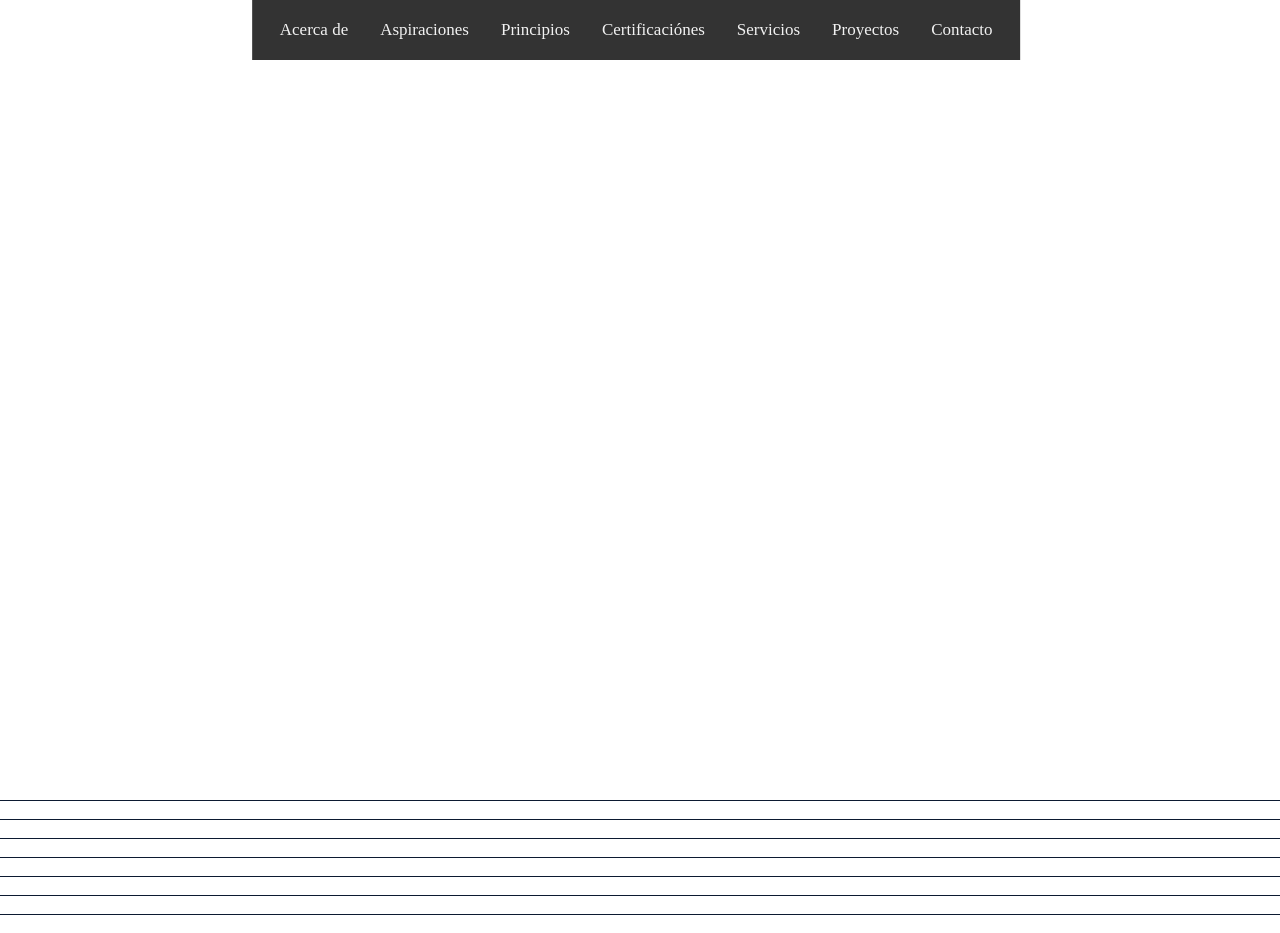
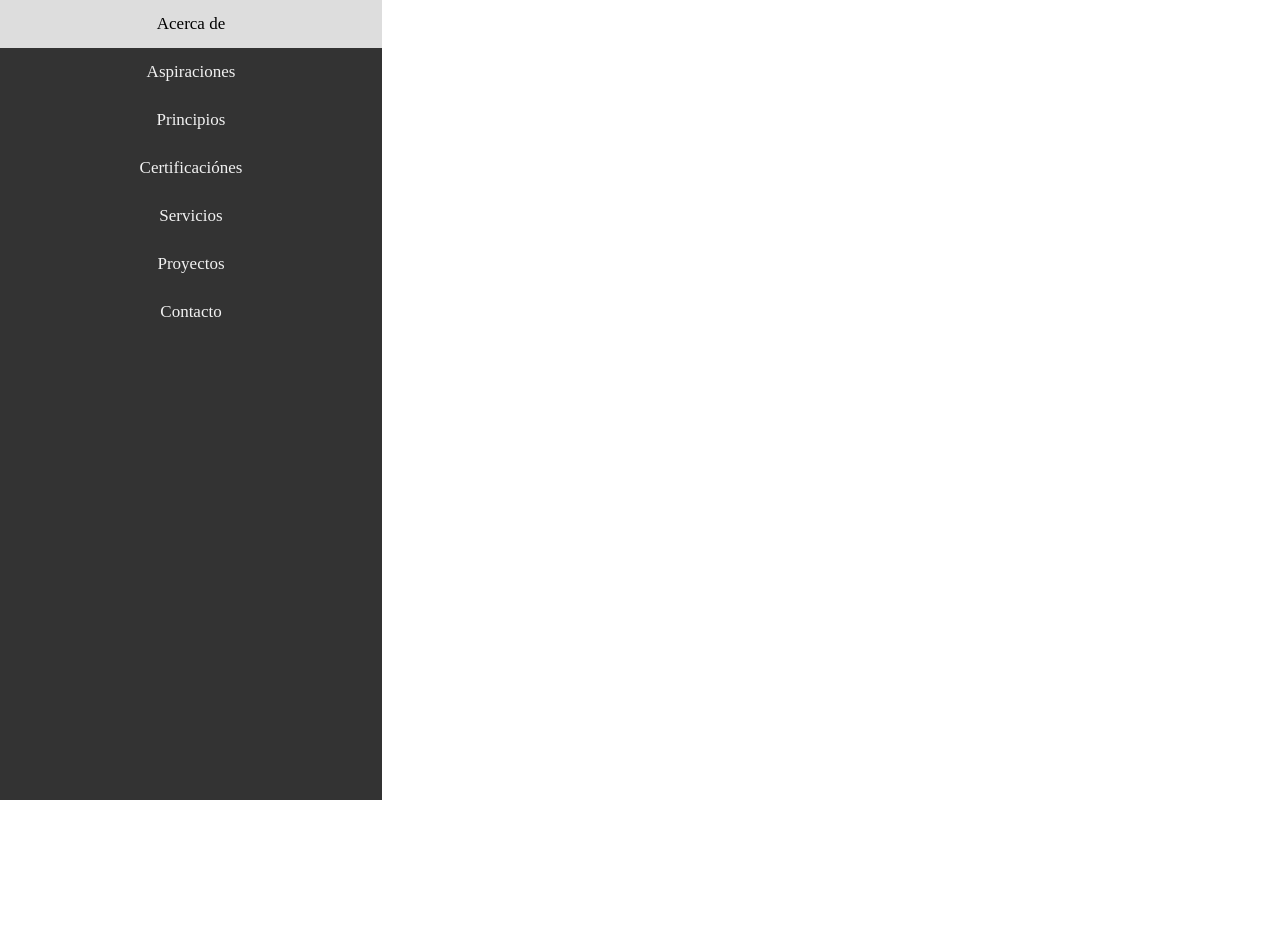
Before and after one commit to juandariver9/Portafolio_JuanDavid, a plain HTML site: page index.html in a window 1280 px wide. After the commit the page ends 818 px from the top, so only its background shows below. Drawn offline with Linux system fonts and the light colour scheme.

Commit message:
feat: :recycle: Inicio de nuevo

```diff
--- a/css/style.css
+++ b/css/style.css
@@ -5,78 +5,46 @@
 }
 
 body {
-    background-color: #0c1a31;
-    overflow-x: hidden;
+    background-color: white;
+
 
 }
 
-.gridContainer {
-    display: grid;
-    height: 100vh;
-    width: 100vw;
-    padding: 0px;
-    gap: 1px;
+.topbar {
+    display: flex;
+    align-items: center;       /* Centra el contenido verticalmente */
+    justify-content: center;   /* Centra el contenido horizontalmente */
+    background-color: #333;
+    width: 100%;
+    height: 50px;
 }
 
-.item {
-    display: flex;
-    background-color: white;
+.topbar p {
+    color: white;              /* Opcional: cambia el color del texto para que sea visible sobre el fondo oscuro */
+    margin: 0;                 /* Opcional: elimina el margen por defecto del <p> */
 }
 
-#item1 {
+
+
+.cuadrao {
+    display:  flex;
+    background-color: #333;;
+    flex-direction: column;
+    width: 382px;
     height: 100vh;
-
 }
 
-/*---------------------Nav bar-------------------*/
 
-
-.navbar {
-    background-color: #333;
-    overflow: hidden;
-    position: fixed; /* Fija la navbar en la parte superior */
-    top: 0;
-    left: 50%;
-    transform: translate(-50.5%);
-    width: 768px;
-    z-index: 1000; /* Asegura que la navbar esté siempre en la parte superior */
-    display: flex; /* Usamos flexbox para centrar los enlaces */
-    justify-content: center; /* Centra horizontalmente */
-    align-items: center; /* Centra verticalmente */
-    height: 60px; /* Ajusta la altura según lo necesites */
-}
-
-.navbar a {
+.cuadrao a {
     color: #f2f2f2;
     text-align: center;
     padding: 14px 16px;
     text-decoration: none;
     font-size: 17px;
+    width: 350px;
 }
 
-.navbar a:hover {
+.cuadrao a:hover {
     background-color: #ddd;
     color: black;
 }
-
-/* Responsive design */
-@media screen and (max-width: 767px) {
-    .navbar {
-        flex-direction: column; /* Cambia la dirección a columna en pantallas pequeñas */
-        height: auto; /* Permite que la altura se ajuste automáticamente */
-    }
-
-    .navbar a {
-        width: 100%;
-        text-align: center;
-        padding: 14px;
-    }
-}
-
-/* Espaciado superior para evitar que el contenido se sobreponga con la navbar */
-.content {
-    padding-top: 70px; /* Ajusta el padding top para dar espacio a la navbar */
-}
-
-
-/*---------------------------------------------------*/
--- a/index.html
+++ b/index.html
@@ -12,7 +12,8 @@
 </head>
 <body>
 
-    <div class="navbar">
+    <div class="cuadrao">
+
         <a href="#home">Acerca de</a>
         <a href="#services">Aspiraciones</a>
         <a href="#about">Principios</a>
@@ -20,19 +21,11 @@
         <a href="#contact">Servicios</a>
         <a href="#contact">Proyectos</a>
         <a href="#contact">Contacto</a>
+
     </div>
+    <div class="navbar">
+        <p id="topbar" >Juan David Rivero Romero</p>
 
-
-    <div class="gridContainer">
-
-        <div class="item" id="item1">s</div>
-        <div class="item" id="item2">s</div>
-        <div class="item" id="item3">s</div>
-        <div class="item" id="item4">s</div>
-        <div class="item" id="item5">s</div>
-        <div class="item" id="item6">s</div>
-        <div class="item" id="item7">s</div>
-        <div class="item" id="item8">s</div>
 
     </div>
 
```
